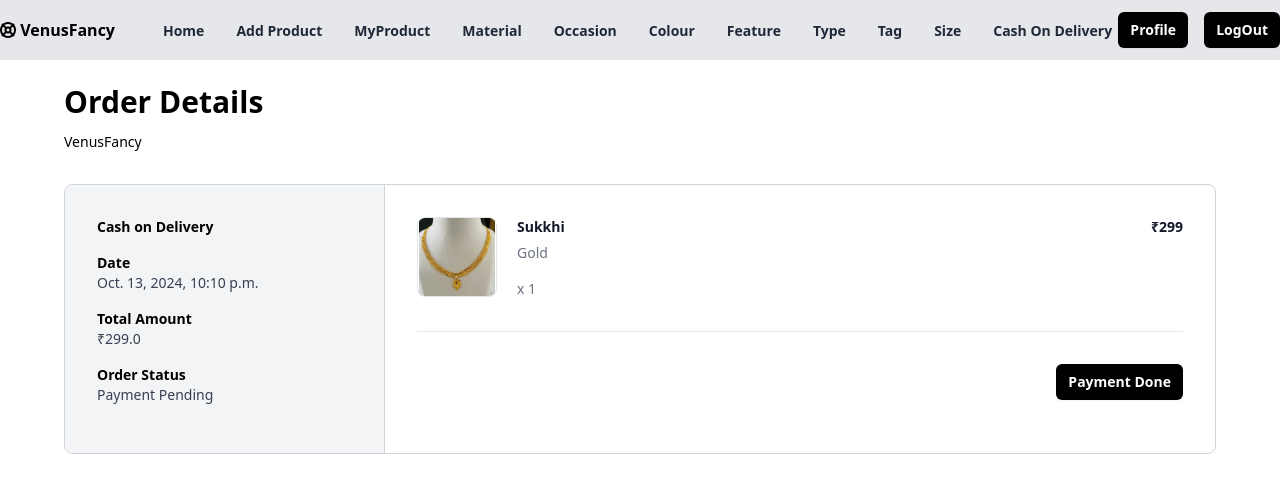
After one commit to akther69/venus-fancy, a Django app: page /cashondelivery/all/ in a window 1280 px wide. The commit adds this page. Shown: the top 493 px of the page. Run offline with Django 5.2, Linux system fonts and the light colour scheme; a user stored in the database is signed in; data comes from the database, SQL or seed files in the repository; both versions use the stored data as it was after the commit; some libraries are stand-ins or nearby versions.

Commit message:
added payment done

```diff
--- a/VenusFancy/urls.py
+++ b/VenusFancy/urls.py
@@ -74,7 +74,9 @@ urlpatterns = [
     path("size/<int:pk>/change/",views.SizeUpdateView.as_view(),name="size-edit"),
     path("size/all/",views.SizeListView.as_view(),name="size-all"),
     path("size/<int:pk>/remove/",views.SizeDeleteView.as_view(),name="size-delete"),
-    path("product/change/<int:pk>/",views.ProductUpdateView.as_view(),name="product-edit")
+    path("product/change/<int:pk>/",views.ProductUpdateView.as_view(),name="product-edit"),
+    path("cashondelivery/all/",views.CashOnDeliveryOrderListView.as_view(),name="admin-order"),
+    path("payment/done/<int:pk>/",views.PaymentDoneView.as_view(),name="payment-done")
 
 
 ]+ static(settings.MEDIA_URL, document_root=settings.MEDIA_ROOT)
--- a/myfancy/templates/shop/base.html
+++ b/myfancy/templates/shop/base.html
@@ -113,6 +113,16 @@
                 </a>
               </li>
               {%endif%}
+              {%if request.user.is_superuser%}
+              <li>
+                <a
+                  href="{%url 'admin-order'%}"
+                  class="text-sm font-semibold text-gray-800 hover:text-gray-900"
+                >
+                  Cash On Delivery
+                </a>
+              </li>
+              {%endif%}
               {%if not request.user.is_superuser%}
               <li>
                 <a
--- /dev/null
+++ b/myfancy/templates/shop/codorderlist.html
@@ -0,0 +1,104 @@
+{% extends "shop/base.html" %}
+{% block main_block %}
+    {% if messages %}
+        {% for m in messages %}
+            <div class="text-center">{{ m }}</div>
+        {% endfor %}
+    {% endif %}
+
+
+    {% if orders %}
+        <div class="mx-auto my-4 max-w-6xl px-2 md:my-6 md:px-0">
+            <h2 class="text-3xl font-bold">Order Details</h2>
+            <div class="mt-3 text-sm">VenusFancy</div>
+
+            {% for o in orders %}
+                {% if not o.is_canceled and not o.is_paid %}
+                    <div class="mt-8 flex flex-col overflow-hidden rounded-lg border border-gray-300 md:flex-row">
+                        <div class="w-full border-r border-gray-300 bg-gray-100 md:max-w-xs">
+                            <div class="p-8">
+                                <div class="grid grid-cols-2 sm:grid-cols-4 md:grid-cols-1">
+                                    <div class="mb-4">
+                                        <div class="text-sm font-semibold">
+                                                Cash on Delivery
+                                        </div>
+                                    </div>
+
+                                    <div class="mb-4">
+                                        <div class="text-sm font-semibold">Date</div>
+                                        <div class="text-sm font-medium text-gray-700">
+                                                {{ o.created_date }}
+                                        </div>
+                                    </div>
+
+                                    <div class="mb-4">
+                                        <div class="text-sm font-semibold">Total Amount</div>
+                                        <div class="text-sm font-medium text-gray-700">₹{{ o.total }}</div>
+                                    </div>
+
+                                    <div class="mb-4">
+                                        <div class="text-sm font-semibold">Order Status</div>
+                                        <div class="text-sm font-medium text-gray-700">
+                                            {% if o.is_canceled %}
+                                                Canceled
+                                            {% elif o.is_paid %}
+                                                Payment Completed
+                                            {% else %}
+                                                Payment Pending
+                                            {% endif %}
+                                        </div>
+                                    </div>
+                                </div>
+                            </div>
+                        </div>
+
+                        <div class="flex-1">
+                            <div class="p-8">
+                                <ul class="-my-7 divide-y divide-gray-200">
+                                    {% for p in o.cart_items_object.all %}
+                                        <li class="flex flex-col justify-between space-x-5 py-7 md:flex-row">
+                                            <div class="flex flex-1 items-stretch">
+                                                <div class="flex-shrink-0">
+                                                    <img class="h-20 w-20 rounded-lg border border-gray-200 object-contain"
+                                                         src="{{ p.product_variant_object.product_object.image.url }}"
+                                                         alt="{{ p.product_variant_object.product_object.title }}" />
+                                                </div>
+                                                <div class="ml-5 flex flex-col justify-between">
+                                                    <div class="flex-1">
+                                                        <p class="text-sm font-bold text-gray-900">
+                                                            {{ p.product_variant_object.product_object.title }}
+                                                        </p>
+                                                        <p class="mt-1.5 text-sm font-medium text-gray-500">{{ p.colour_object }}</p>
+                                                    </div>
+                                                    <p class="mt-4 text-sm font-medium text-gray-500">x {{ p.quantity }}</p>
+                                                </div>
+                                            </div>
+                                            <div class="ml-auto flex flex-col items-end justify-between">
+                                                <p class="text-right text-sm font-bold text-gray-900">₹{{ p.product_variant_object.price }}</p>
+                                            </div>
+                                        </li>
+                                    {% endfor %}
+                                </ul>
+
+                                <hr class="my-8 border-t border-t-gray-200" />
+
+                                {% if not o.is_paid and not o.is_canceled %}
+                                    <div class="space-x-4 flex justify-end">
+                                        <a href="{% url 'payment-done' o.id %}"
+                                           class="rounded-md bg-black px-3 py-2 text-sm font-semibold text-white shadow-sm hover:bg-black/80">
+                                            Payment Done
+                                        </a>
+                                    </div>
+                                {% endif %}
+                            </div>
+                        </div>
+                    </div>
+                {% endif %}
+            {% endfor %}
+        </div>
+    {% else %}
+        <div class="flex items-center justify-center h-screen">
+            <h1 class="w-1/4 text-center"><b>Your Order Summary is Empty</b></h1>
+        </div>
+    {% endif %}
+{% endblock %}
--- a/myfancy/templates/shop/signin.html
+++ b/myfancy/templates/shop/signin.html
@@ -21,9 +21,11 @@
     <div class="container d-flex justify-content-center align-items-center" style="height: 100vh;">
         <div class="row shadow">
             <div class="col-4 p-4" style="background-color: white;">
+                <h1 class="text-center" style="font-family: 'Courier New', Courier, monospace;">Venus Fancy</h1>
+
                 <img width="100%" src="{%static 'images/fancy_login.jpeg'%}" alt="">
             </div>
-            <div class="col-6 p-4" style="background-color: white;">
+            <div class="col-6 p-4 mt-3" style="background-color: white;">
                 {%if messages%}
                 {%for m in messages%}
                 <div class="alert alert-dark alert-dismissible fade show" role="alert">
@@ -37,7 +39,7 @@
                     <h1>LogIn</h1>
                     {{form}}
                     <button type="submit" class="btn btn-dark">Login</button>
-                    <label class="mt-3"> New user? <a href="{%url 'sign-up'%}">Create Account</a></label>
+                    <label class="mt-3">New user? <a href="{%url 'sign-up'%}">Create Account</a></label>
                 </form>
             </div>
             <div class="col-2" style="background-color: white;"></div>
--- a/myfancy/templates/shop/signup.html
+++ b/myfancy/templates/shop/signup.html
@@ -21,6 +21,7 @@
     <div class="container d-flex justify-content-center align-items-center" style="height: 100vh;">
         <div class="row shadow">
             <div class="col-6 p-4" style="background-color: white;">
+
                 <img src="{%static 'images/fancy_register.png'%}" class="rounded-start w-100 h-100" alt="...">
             </div>
             <div class="col-6 p-4" style="background-color: white;">
--- a/myfancy/views.py
+++ b/myfancy/views.py
@@ -182,8 +182,7 @@ class ProductCreateView(CreateView):
         return render(request,self.template_name,{"form":form_instance,"formset":formset})
 
 
-@method_decorator(signin_required,name="dispatch")
-
+@method_decorator(admin_permission_required,name="dispatch")
 class ProductUpdateView(UpdateView):
 
     model = Product
@@ -1116,3 +1115,28 @@ class CashOndeliveryCancelView(View):
             qs.save()
 
         return redirect("myorders")
+
+
+@method_decorator(admin_permission_required,name="dispatch")
+
+class CashOnDeliveryOrderListView(View):
+
+    def get(self,request,*args, **kwargs):
+
+        qs=Orders.objects.filter(address_object__payment_method="cash_on_delivery",is_canceled=False,is_paid=False)
+
+        return render(request,"shop/codorderlist.html",{"orders":qs})
+
+class PaymentDoneView(View):
+
+    def get(self,request,*args, **kwargs):
+
+        id=kwargs.get("pk")
+
+        order=Orders.objects.get(id=id)
+
+        order.is_paid=True
+
+        order.save()
+
+        return redirect("admin-order")
```
Also changed, not shown: myfancy/forms.py (+6 -6 lines), myfancy/templates/shop/myorder_summary.html (+47 -59 lines), db.sqlite3.
